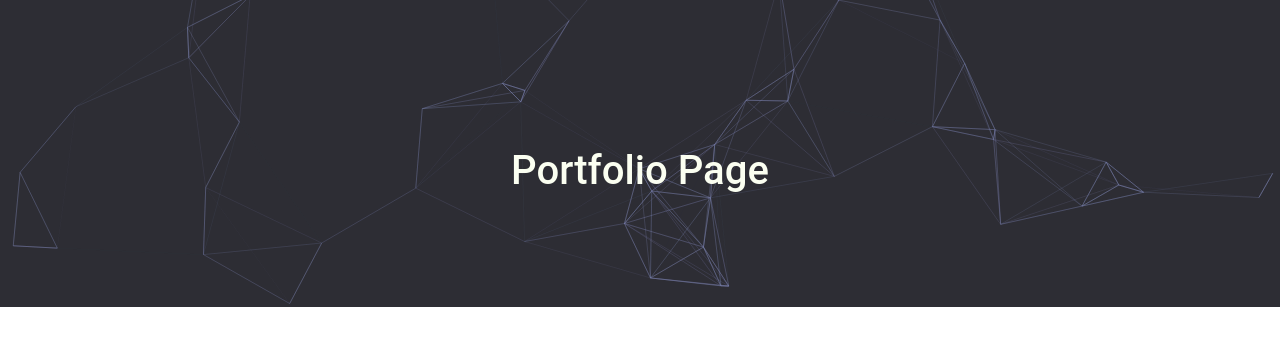
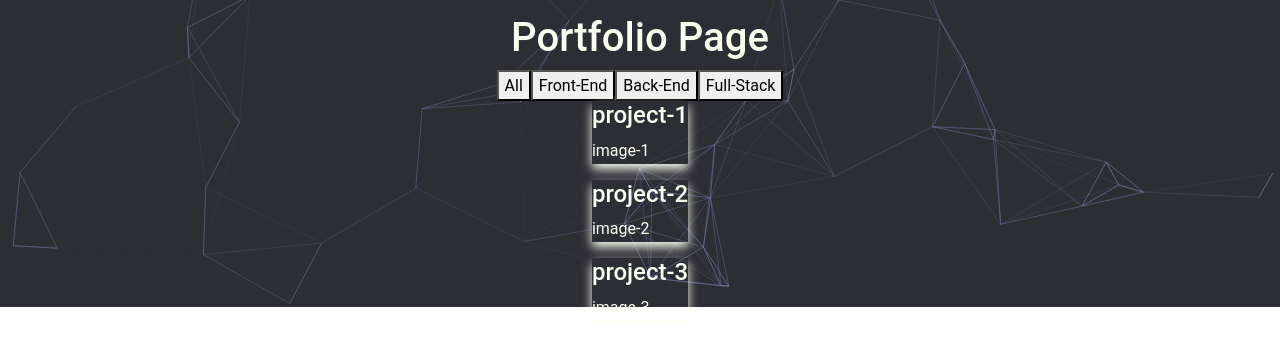
Before and after one commit to JaQwae/portfolio-page, a React (Vite) app: page /portfolio in a window 1280 px wide. Shown: the part 493-844 px from the top of the page. Built offline with nearby package versions, Linux system fonts and the light colour scheme.

Commit message:
filter portfolio buttons are working

```diff
--- a/src/App.css
+++ b/src/App.css
@@ -32,6 +32,7 @@
 
 .page {
     display: flex;
+    flex-direction: column;
     justify-content: center;
     align-items: center;
     height: 100vh;
@@ -106,6 +107,11 @@
 
 #social-media-icons-light{
     color: var(--tertiary-light-color);
+}
+
+/* ---Portfolio Page--- */
+.singleProject {
+    box-shadow: var(--box-shadow-format);
 }
 
 /* ---Resume Page--- */
--- a/src/components/pages/Connect.jsx
+++ b/src/components/pages/Connect.jsx
@@ -120,7 +120,7 @@ const Connect = (theme) => {
     } else {
       // occurs after successful submission
       alert(
-        `Hello ${fname} ${lname},thank you for submitting a connection form! I look forward to connecting with you!`
+        `Hello ${fname} ${lname}, thank you for submitting a connection form! I look forward to connecting with you!`
       );
 
       emailjs
--- a/src/components/pages/Portfolio.jsx
+++ b/src/components/pages/Portfolio.jsx
@@ -1,7 +1,33 @@
+import { useState } from "react";
+import { data } from "../portfolio-data/data";
+import ProjectList from "../portfolio-data/ProjectList";
+
 const Portfolio = () => {
+
+    const projectData = {
+        projects:data,
+    }
+
+    const [projects, setProjects] = useState(projectData.projects);
+
+    // filter button functionality
+    const handleButtonClick = (e) => {
+        if(e.target.value === 'all') {
+            setProjects(projectData.projects);
+            // console.log(projects)
+        } else {
+            setProjects(projectData.projects.filter(projects => projects.category === e.target.value));
+            // console.log(projects)
+        }
+    }
+
+    const map = new Map(Object.entries(projects));
+
     return (
         <div className='portfolio-page page'>
             <h1>Portfolio Page</h1>
+            <ProjectList projects = {projects} handleButtonClick={handleButtonClick} />
+
         </div>
     )
 };
--- /dev/null
+++ b/src/components/portfolio-data/ProjectList.jsx
@@ -0,0 +1,21 @@
+import React from "react";
+import SingleProject from "./SingleProject";
+
+export default function ProjectList (props) {
+    return(
+        <React.Fragment>
+            <div className="portfolio-buttons">
+                <button value='all' onClick={props.handleButtonClick}>All</button>
+                <button value='front-end' onClick={props.handleButtonClick}>Front-End</button>
+                <button value='back-end' onClick={props.handleButtonClick}>Back-End</button>
+                <button value='full-stack' onClick={props.handleButtonClick}>Full-Stack</button>
+            </div>
+
+            <div className="project-container">
+                {props.projects.map(project => {
+                    return <SingleProject key={project.id} project = {project}/>
+                })}
+            </div>
+        </React.Fragment>
+    )
+}
--- /dev/null
+++ b/src/components/portfolio-data/SingleProject.jsx
@@ -0,0 +1,8 @@
+export default function SingleProject (props) {
+    return (
+            <div className="singleProject">
+                <h4>{props.project.title}</h4>
+                <p>{props.project.image}</p>
+            </div>
+    )
+}
--- /dev/null
+++ b/src/components/portfolio-data/data.js
@@ -0,0 +1,20 @@
+export const data = [
+    {
+        id: 1,
+        category: "front-end",
+        title: "project-1",
+        image: "image-1"
+    },
+    {
+        id: 2,
+        category: "back-end",
+        title: "project-2",
+        image: "image-2"
+    },
+    {
+        id: 3,
+        category: "full-stack",
+        title: "project-3",
+        image: "image-3"
+    }
+]
```
